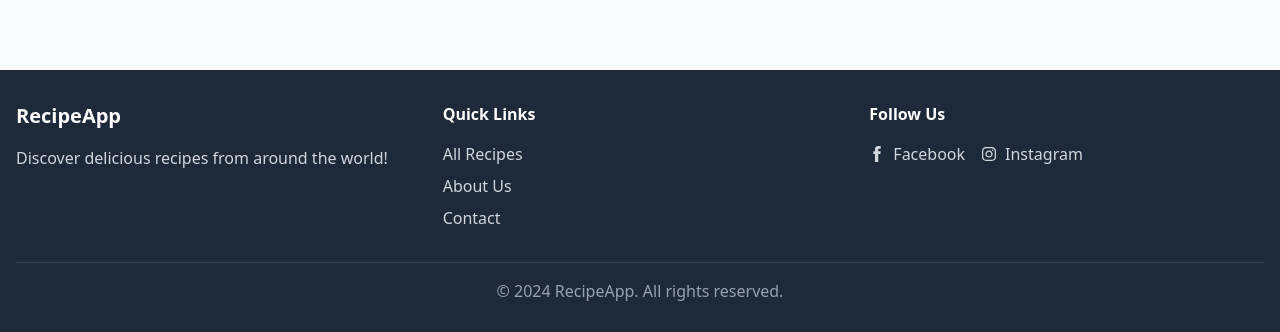
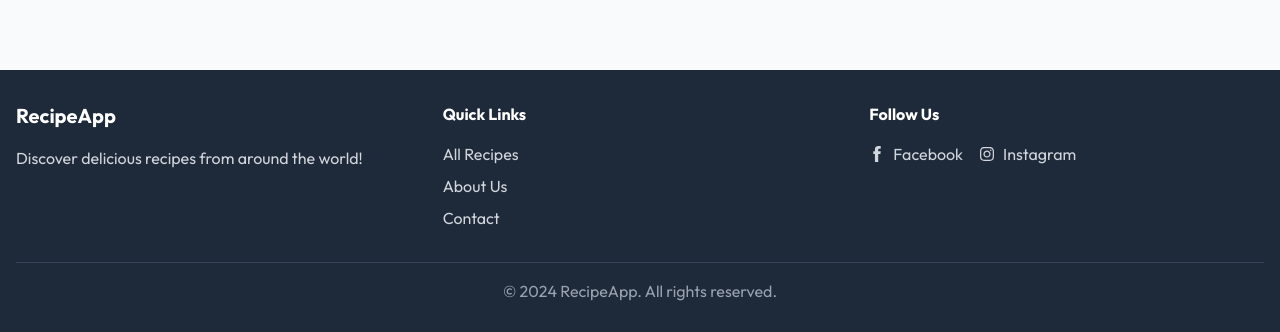
Before and after one commit to kirtan533/recipe_app, a Next.js app: page / in a window 1280 px wide. Shown: the part 850-1182 px from the top of the page. Built offline with nearby package versions, Linux system fonts and the light colour scheme; no server answers; sample sign-in values are in the browser's storage.

Commit message:
fix: hide footer on login page using CSS approach

```diff
--- a/src/app/globals.css
+++ b/src/app/globals.css
@@ -22,6 +22,10 @@
   }
 }
 
+.hide-footer #app-footer {
+  display: none;
+}
+
 .shimmer {
   position: relative;
   overflow: hidden;
--- a/src/app/layout.js
+++ b/src/app/layout.js
@@ -1,23 +1,28 @@
-"use client";
-
-import { usePathname } from "next/navigation";
 import Header from "@/components/layout/Header";
 import Footer from "@/components/layout/Footer";
 import "./globals.css";
+import { Outfit } from "next/font/google";
+
+export const metadata = {
+  title: "RecipeApp - Delicious Recipes",
+  description: "Find and share amazing recipes",
+};
+
+const outFit = Outfit({
+  subsets: ["latin"],
+});
 
 export default function RootLayout({ children }) {
-  const pathname = usePathname();
-
-  const hideFooter = pathname === "/login";
-
   return (
     <html lang="en">
-      <body>
+      <body className={outFit.className}>
         <Header />
+
         <main className="min-h-screen container mx-auto px-4 py-8">
           {children}
         </main>
-        {!hideFooter && <Footer />}
+
+        <Footer />
       </body>
     </html>
   );
--- a/src/app/login/page.js
+++ b/src/app/login/page.js
@@ -2,6 +2,7 @@
 
 import { useForm } from "react-hook-form";
 import { useRouter } from "next/navigation";
+import { useEffect } from "react";
 
 export default function LoginPage() {
   const {
@@ -10,6 +11,14 @@ export default function LoginPage() {
     formState: { errors },
   } = useForm();
   const router = useRouter();
+
+  useEffect(() => {
+    document.body.classList.add("hide-footer");
+
+    return () => {
+      document.body.classList.remove("hide-footer");
+    };
+  }, []);
 
   const onSubmit = (data) => {
     localStorage.setItem("user", JSON.stringify(data));
--- a/src/components/layout/Footer.js
+++ b/src/components/layout/Footer.js
@@ -3,7 +3,10 @@ import { FaInstagram } from "react-icons/fa";
 
 export default function Footer() {
   return (
-    <footer className="bg-gray-800 dark:bg-gray-950 text-white mt-12 transition-colors duration-300">
+    <footer
+      id="app-footer"
+      className="bg-gray-800 dark:bg-gray-950 text-white mt-12 transition-colors duration-300"
+    >
       <div className="container mx-auto px-4 py-8">
         <div className="grid md:grid-cols-3 gap-8">
           <div>
```
